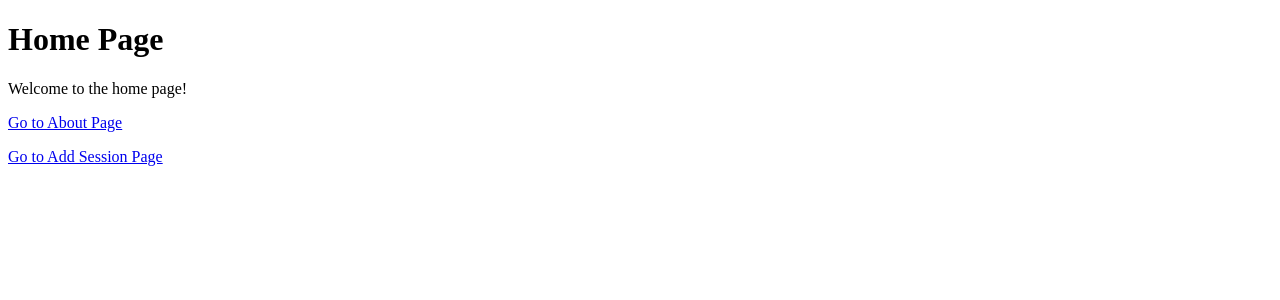
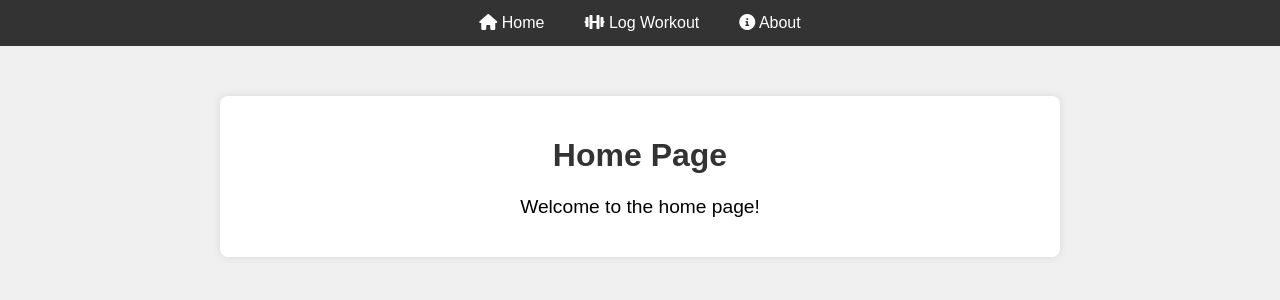
Before and after one commit to DatCodeMania/GymTracker, a Flask app: page / in a window 1280 px wide. Shown: the top 300 px of the page. Run offline with Flask 3, Linux system fonts and the light colour scheme.

Commit message:
Add Navbar, add CSS styling

```diff
--- a/main.py
+++ b/main.py
@@ -4,7 +4,7 @@ from datetime import datetime
 app = Flask(__name__)
 
 @app.route('/')
-def home():
+def index():
     return render_template('index.html')
 
 @app.route('/about')
@@ -49,10 +49,10 @@ def submit():
         Selected options: {", ".join(selected_options)}<br>
         Time started: {time_started}<br>
         Time stopped: {time_stopped}<br>
-        Dura: {workout_duration}<br>
+        Duration: {workout_duration}mins<br>
         RPE: {rpe}<br>
-        Satisfaction rating: {satisfaction_rating}<br>
-        Motivation rating: {motivation_rating}<br>
+        Satisfaction rating: {satisfaction_rating}/5<br>
+        Motivation rating: {motivation_rating}/5<br>
         Notes: {notes}<br>
         Exercises done: {exercises_done}
     '''
--- /dev/null
+++ b/static/index_styles.css
@@ -0,0 +1,36 @@
+/* static/home_styles.css */
+body {
+    font-family: Arial, sans-serif;
+    background-color: #f0f0f0;
+    margin: 0;
+    padding: 0;
+}
+
+h1 {
+    color: #333;
+    text-align: center;
+}
+
+p {
+    text-align: center;
+    font-size: 1.2em;
+}
+
+a {
+    color: #3498db;
+    text-decoration: none;
+}
+
+a:hover {
+    text-decoration: underline;
+}
+
+.container {
+    max-width: 800px;
+    margin: 0 auto;
+    padding: 20px;
+    background: #fff;
+    box-shadow: 0 0 10px rgba(0,0,0,0.1);
+    margin-top: 50px;
+    border-radius: 8px;
+}
--- /dev/null
+++ b/static/navbar_styles.css
@@ -0,0 +1,30 @@
+/* static/navbar_styles.css */
+.navbar {
+    background-color: #333;
+    overflow: hidden;
+}
+
+.navbar ul {
+    list-style-type: none;
+    margin: 0;
+    padding: 0;
+    display: flex;
+    justify-content: center;
+}
+
+.navbar li {
+    float: left;
+}
+
+.navbar li a {
+    display: block;
+    color: white;
+    text-align: center;
+    padding: 14px 20px;
+    text-decoration: none;
+}
+
+.navbar li a:hover {
+    background-color: #ddd;
+    color: black;
+}
--- a/templates/index.html
+++ b/templates/index.html
@@ -2,11 +2,21 @@
 <html>
 <head>
     <title>Home Page</title>
+    <link rel="stylesheet" type="text/css" href="{{ url_for('static', filename='index_styles.css') }}">
+    <link rel="stylesheet" type="text/css" href="{{ url_for('static', filename='navbar_styles.css') }}">
+    <link rel="stylesheet" href="https://cdnjs.cloudflare.com/ajax/libs/font-awesome/6.0.0-beta3/css/all.min.css">
 </head>
 <body>
-    <h1>Home Page</h1>
-    <p>Welcome to the home page!</p>
-    <p><a href="{{ url_for('about') }}">Go to About Page</a></p>
-    <p><a href="{{ url_for('add_session') }}">Go to Add Session Page</a></p>
+    <nav class="navbar">
+        <ul>
+            <li><a href="{{ url_for('index') }}"><i class="fas fa-home"></i> Home</a></li>
+            <li><a href="{{ url_for('add_session') }}"><i class="fas fa-dumbbell"></i> Log Workout</a></li>
+            <li><a href="{{ url_for('about') }}"><i class="fas fa-info-circle"></i> About</a></li>
+        </ul>
+    </nav>
+    <div class="container">
+        <h1>Home Page</h1>
+        <p>Welcome to the home page!</p>
+    </div>
 </body>
 </html>
```
Also changed, not shown: templates/about.html (+11 -3 lines), templates/add_session.html (+10 -0 lines).
